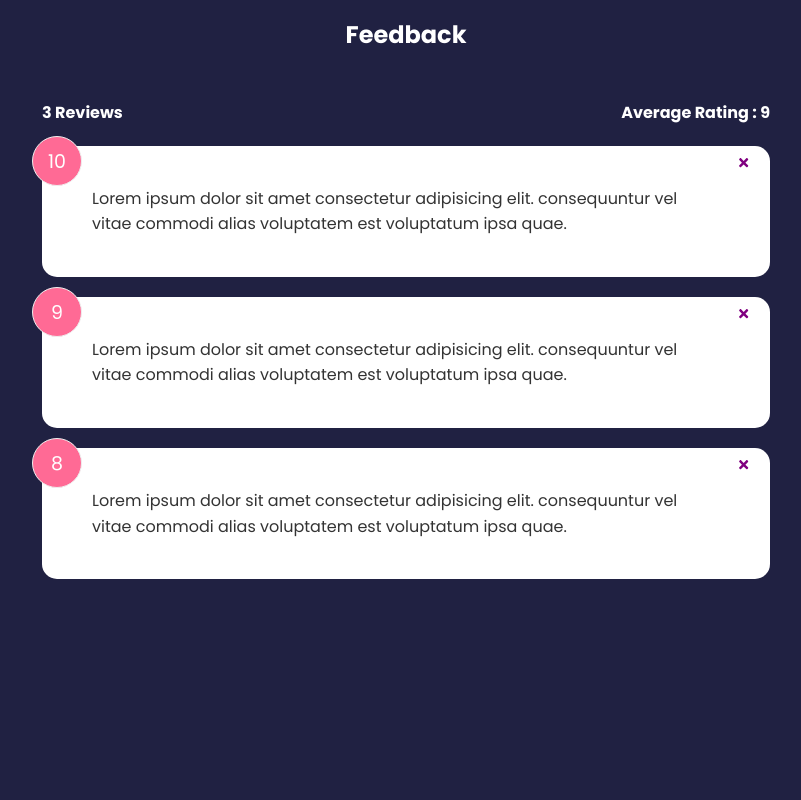
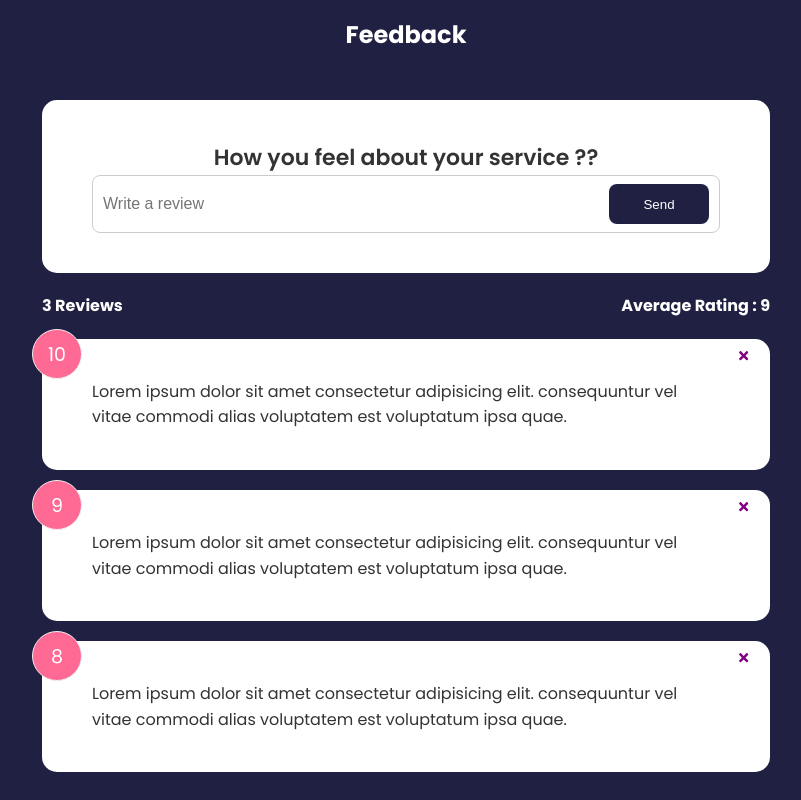
Before and after one commit to nsaini-05/feedback-application, a React (Create React App) app: page / in a window 1280 px wide. Shown: the whole page, without its empty margins (234-1035 px from the left). Built offline with nearby package versions, Linux system fonts and the light colour scheme.

Commit message:
Form and Validation

```diff
--- a/src/App.js
+++ b/src/App.js
@@ -3,6 +3,7 @@ import { useState } from "react"
 import FeedbackData from "./data/FeedbackData"
 import FeedbackItemList from "./components/FeedbackItemList"
 import FeedbackStats from "./components/FeedbackStats"
+import FeedbackForm from "./components/FeedbackForm"
 
 function App() {
   const [feedbackData, setFeedbackData] = useState(FeedbackData)
@@ -15,6 +16,7 @@ function App() {
     <>
       <Header text={"Feedback"} />
       <div className="container">
+        <FeedbackForm />
         <FeedbackStats feedBackList={feedbackData} />
         <FeedbackItemList
           feedBackList={feedbackData}
--- /dev/null
+++ b/src/components/FeedbackForm.jsx
@@ -0,0 +1,43 @@
+import React from "react"
+import Card from "./shared/Card"
+import { useState } from "react"
+import Button from "./shared/Button"
+function FeedbackForm() {
+  const [text, setText] = useState("")
+  const [isDisabled , setIsDisabled] = useState(true)
+  const [message, setMessage] = useState("")
+  const handleTextChange = (e) => {
+    if(text === '') {
+        setIsDisabled(true)
+        setMessage(null)
+    }else if(text !== '' && text.length  <= 10){
+        setIsDisabled(true)
+        setMessage("Text must be 10 characters")
+    }else{
+        setMessage(null)
+        setIsDisabled(false)
+    }
+    setText(e.target.value)
+    e.preventDefault()
+  }
+
+  return (
+    <Card reverse={false}>
+      <form>
+        <h2> How you feel about your service ?? </h2>
+        <div className="input-group">
+          <input
+            type="text"
+            placeholder="Write a review"
+            onChange={handleTextChange}
+            value={text}
+          />
+          <Button type="submit" disabled = {isDisabled} version = "primary">Send</Button>
+        </div>
+        {message && < div className = "message">{message}</div>}
+      </form>
+    </Card>
+  )
+}
+
+export default FeedbackForm
--- /dev/null
+++ b/src/components/shared/Button.jsx
@@ -0,0 +1,23 @@
+import React from 'react'
+import PropTypes from "prop-types"
+
+
+function Button({children,version,type,isDisabled}) {
+  return (
+    <button type = {type} disabled = {isDisabled} className = {`btn btn-${version}`}>{children}</button>
+  )
+}
+
+Button.defaultProps = {
+    version: 'primary',
+    type : 'button',
+    isDisabled : false,
+}
+
+Button.propTypes = {
+    children : PropTypes.node.isRequired,
+    type : PropTypes.string.isRequired,
+    version : PropTypes.string.isRequired
+}
+
+export default Button
--- a/src/components/shared/Card.jsx
+++ b/src/components/shared/Card.jsx
@@ -6,12 +6,12 @@ function Card({ children, reverse }) {
 }
 
 Card.defaultProps = {
-    reverse : false
+  reverse: false,
 }
 
 Card.propTypes = {
-    reverse :  PropTypes.bool.isRequired,
-    children : PropTypes.node.isRequired
+  reverse: PropTypes.bool.isRequired,
+  children: PropTypes.node.isRequired,
 }
 
 export default Card
```
